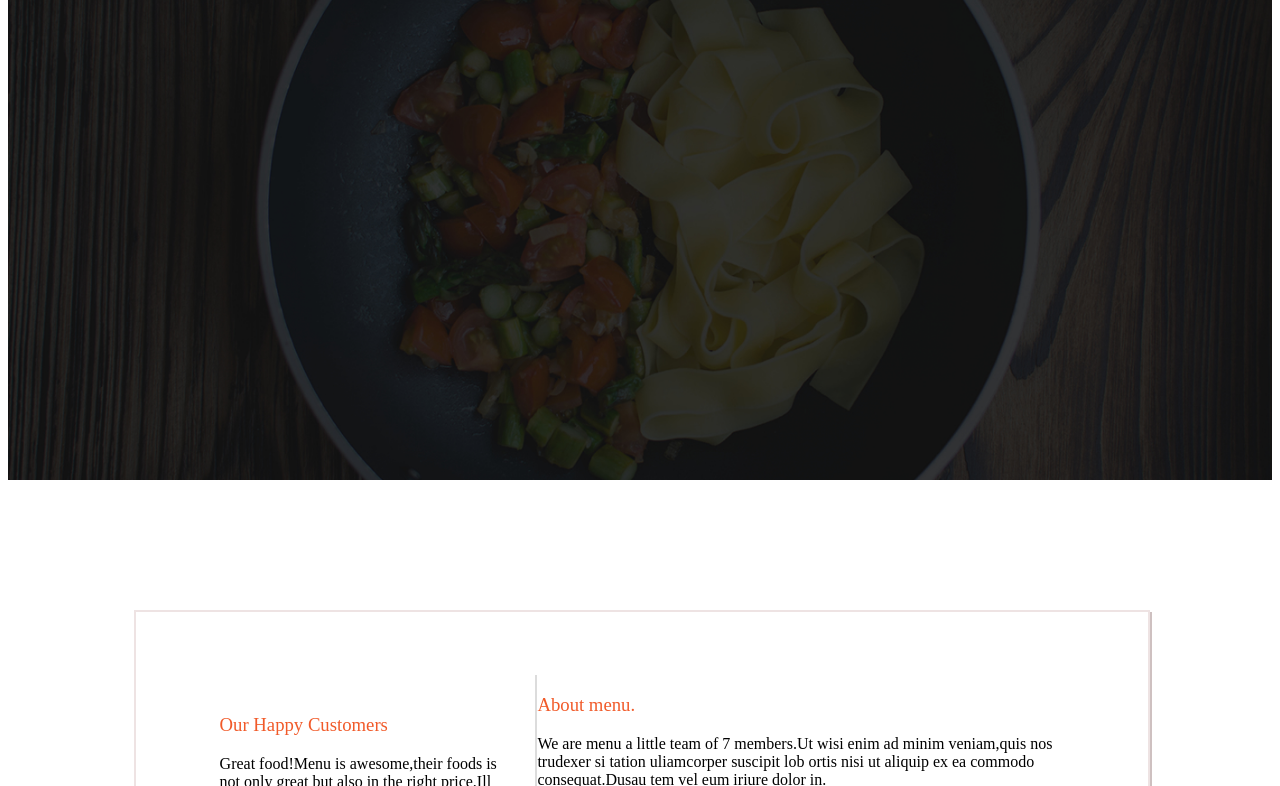
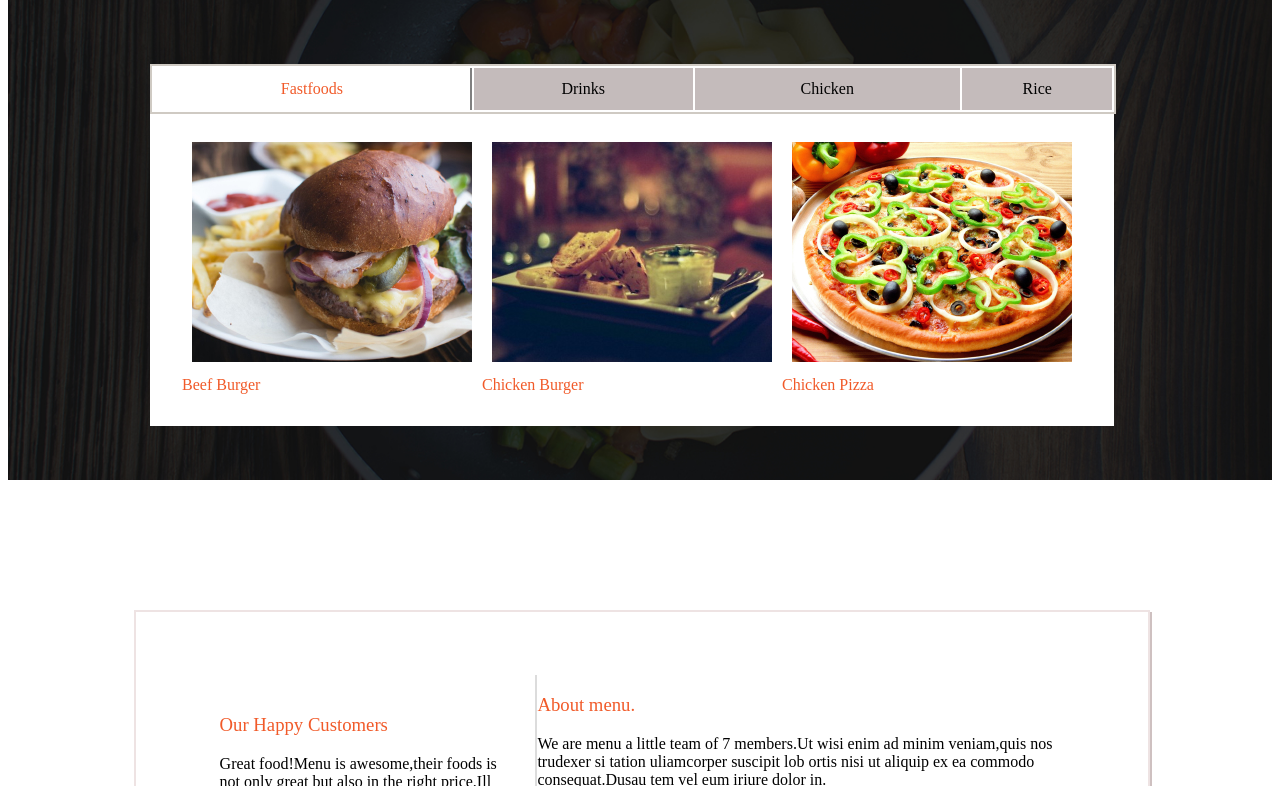
Before and after one commit to OndigoWendy/Anita-s_Kitchen.week2, a plain HTML site: page index.html in a window 1280 px wide. Shown: the part 1676-2462 px from the top of the page. Drawn offline with Linux system fonts and the light colour scheme.

Commit message:
Adjust the absolute position of section 5.This will position the content at the right position relative to the view port.

```diff
--- a/style.css
+++ b/style.css
@@ -57,9 +57,9 @@ button{color: #F15A29;}
 
 .gallerybackground{float: left;height:600px; position: relative;}
 
-.bar{ height: 50px; border: 2px solid rgb(207, 202, 195); position: absolute; top: 140px; left: 150px;width: 75.5%; background-color: white;}
+.bar{ height: 50px; border: 2px solid rgb(207, 202, 195); position: absolute; top: 1740px; left: 150px;width: 75.5%; background-color: white;}
 
-.imagebox ul{ list-style-type: none; color: #F15A29; display: flex;flex-direction: row; position: absolute; top: 130px; left: 150px; border: 2px solid white; padding: 30px; background-color: white;}
+.imagebox ul{ list-style-type: none; color: #F15A29; display: flex;flex-direction: row; position: absolute; top: 1760px; left: 150px; border: 2px solid white; padding: 30px; background-color: white;}
 
 .bar tr th:nth-child(1){color: #F15A29; border-right: 2px solid gray;}
 
```
